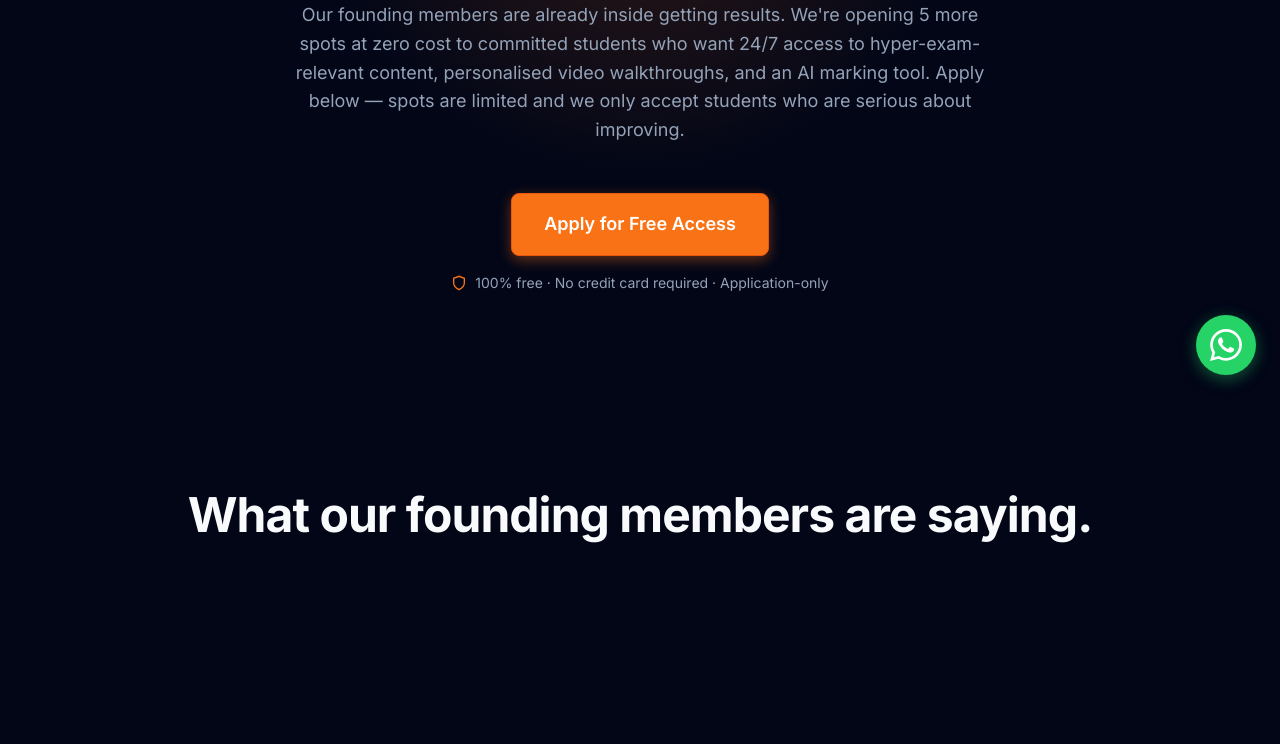
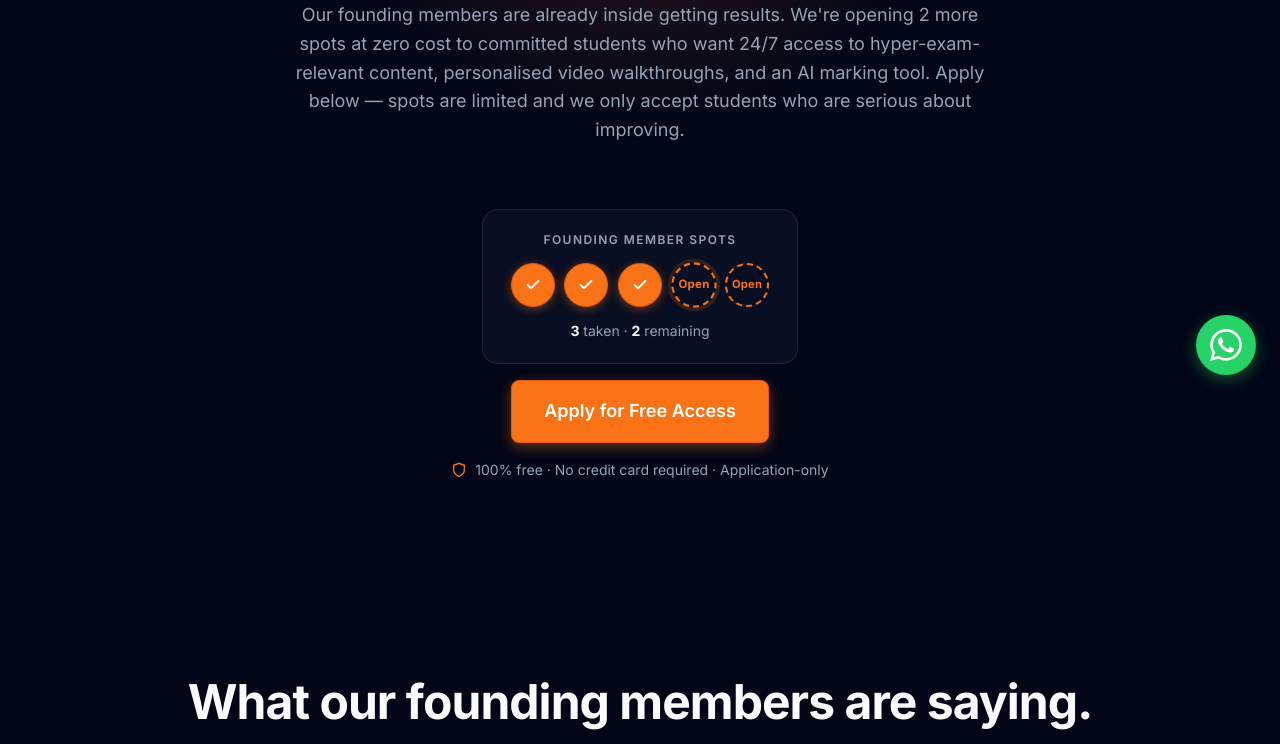
Before and after one commit to nickg313/quickmaths-site, a plain HTML site: page index.html in a window 1280 px wide. Shown: the part 401-1145 px from the top of the page. Drawn offline with Linux system fonts and the light colour scheme; a script that the page names is missing.

Commit message:
Update spot count to 2, refresh headline, add founding-member spots tracker
Co-Authored-By: Claude Opus 4.7 (1M context) <noreply@anthropic.com>

```diff
--- a/index.html
+++ b/index.html
@@ -4,9 +4,9 @@
 <head>
     <meta charset="UTF-8">
     <meta name="viewport" content="width=device-width, initial-scale=1.0">
-    <title>Get Your A* in A Level Maths — Free | QuickMaths</title>
+    <title>An A*-Focused A Level Maths Platform — Completely Free | QuickMaths</title>
     <meta name="description"
-        content="5 free founding member spots remaining. Get 24/7 access to hyper-exam-relevant A-Level Maths content, personalised video walkthroughs, and AI marking — at zero cost.">
+        content="2 free founding member spots remaining. Get 24/7 access to hyper-exam-relevant A-Level Maths content, personalised video walkthroughs, and AI marking — at zero cost.">
     <link rel="preconnect" href="https://fonts.googleapis.com">
     <link rel="preconnect" href="https://fonts.gstatic.com" crossorigin>
     <link href="https://fonts.googleapis.com/css2?family=Inter:wght@300;400;500;600;700;800&display=swap"
@@ -45,9 +45,35 @@
     <header class="section hero">
         <div class="hero-bg-glow"></div>
         <div class="container hero-container animate-on-scroll">
-            <span class="badge">🔥 5 More Founding Member Spots — Apply Now</span>
-            <h1 class="hero-title">Get Your A* in A Level Maths &mdash; <span>Completely Free.</span></h1>
-            <p class="hero-subtitle">Our founding members are already inside getting results. We're opening 5 more spots at zero cost to committed students who want 24/7 access to hyper-exam-relevant content, personalised video walkthroughs, and an AI marking tool. Apply below &mdash; spots are limited and we only accept students who are serious about improving.</p>
+            <span class="badge">🔥 Only 2 Founding Member Spots Left — Apply Now</span>
+            <h1 class="hero-title">An A* focused platform &mdash; <span>Completely Free.</span></h1>
+            <p class="hero-subtitle">Our founding members are already inside getting results. We're opening 2 more spots at zero cost to committed students who want 24/7 access to hyper-exam-relevant content, personalised video walkthroughs, and an AI marking tool. Apply below &mdash; spots are limited and we only accept students who are serious about improving.</p>
+            <div class="spots-tracker" aria-label="3 of 5 founding member spots taken, 2 remaining">
+                <div class="spots-tracker-label">Founding Member Spots</div>
+                <div class="spots-tracker-row">
+                    <div class="spot taken" aria-label="Spot taken">
+                        <svg width="16" height="16" viewBox="0 0 24 24" fill="none" stroke="currentColor"
+                            stroke-width="3" stroke-linecap="round" stroke-linejoin="round">
+                            <polyline points="20 6 9 17 4 12" />
+                        </svg>
+                    </div>
+                    <div class="spot taken" aria-label="Spot taken">
+                        <svg width="16" height="16" viewBox="0 0 24 24" fill="none" stroke="currentColor"
+                            stroke-width="3" stroke-linecap="round" stroke-linejoin="round">
+                            <polyline points="20 6 9 17 4 12" />
+                        </svg>
+                    </div>
+                    <div class="spot taken" aria-label="Spot taken">
+                        <svg width="16" height="16" viewBox="0 0 24 24" fill="none" stroke="currentColor"
+                            stroke-width="3" stroke-linecap="round" stroke-linejoin="round">
+                            <polyline points="20 6 9 17 4 12" />
+                        </svg>
+                    </div>
+                    <div class="spot available" aria-label="Spot available">Open</div>
+                    <div class="spot available" aria-label="Spot available">Open</div>
+                </div>
+                <div class="spots-tracker-caption"><strong>3</strong> taken &middot; <strong>2</strong> remaining</div>
+            </div>
             <div class="hero-cta-group">
                 <a href="https://tally.so/r/ODPE07" class="btn btn-primary lg">Apply for Free Access</a>
                 <p class="reassurance">
@@ -226,7 +252,7 @@
                 <div class="step">
                     <div class="step-number">1</div>
                     <h3>Submit Your Application</h3>
-                    <p>Apply for one of 5 remaining founding member spots. If accepted, you get instant, unrestricted access to every resource and tool &mdash; completely free.
+                    <p>Apply for one of 2 remaining founding member spots. If accepted, you get instant, unrestricted access to every resource and tool &mdash; completely free.
                     </p>
                 </div>
                 <div class="step-connector"></div>
@@ -253,7 +279,7 @@
             <div class="pricing-layout">
                 <div class="pricing-context">
                     <h2 class="section-title">Why are we giving this away for free?</h2>
-                    <p class="section-subtitle">Our current founding members are already seeing the value of QuickMaths. We're now accepting 5 more committed students at zero cost to grow alongside us. You get full, unrestricted access to everything &mdash; no catch, no credit card. We just ask that you show up, use the platform, and share your honest experience.</p>
+                    <p class="section-subtitle">Our current founding members are already seeing the value of QuickMaths. We're now accepting 2 more committed students at zero cost to grow alongside us. You get full, unrestricted access to everything &mdash; no catch, no credit card. We just ask that you show up, use the platform, and share your honest experience.</p>
                     <ul class="pricing-benefits">
                         <li><svg width="20" height="20" viewBox="0 0 24 24" fill="none" stroke="currentColor"
                                 stroke-width="2">
@@ -284,7 +310,7 @@
                         </div>
                         <div class="discount-badge"
                             style="display: inline-block; background: rgba(239, 68, 68, 0.15); color: #ef4444; border: 1px solid rgba(239, 68, 68, 0.3); padding: 0.4rem 0.8rem; border-radius: 9999px; font-size: 0.875rem; font-weight: 600; margin-top: 1rem;">
-                            Only 5 more founding spots — apply now
+                            Only 2 founding spots left — apply now
                         </div>
                     </div>
                     <a href="https://tally.so/r/ODPE07" class="btn btn-primary block lg">Apply for Free Access</a>
@@ -357,7 +383,7 @@
                         </svg>
                     </button>
                     <div class="faq-answer">
-                        <p>We only have 5 spots and we want to make sure they go to students who are genuinely committed to improving their grade. The application is short &mdash; it just helps us understand where you are and that you'll actually use the platform.</p>
+                        <p>We only have 5 founding spots in total and want to make sure they go to students who are genuinely committed to improving their grade. With just 2 left, the application is short &mdash; it just helps us understand where you are and that you'll actually use the platform.</p>
                     </div>
                 </div>
                 <div class="faq-item">
@@ -380,7 +406,7 @@
     <!-- Final CTA Section -->
     <section class="section final-cta">
         <div class="container center animate-on-scroll">
-            <h2 class="section-title">5 founding spots left. Apply now.</h2>
+            <h2 class="section-title">2 founding spots left. Apply now.</h2>
             <p class="section-subtitle">Our members are already inside getting results. Apply for free access to everything &mdash; walkthroughs, AI marking, personalised support. We only accept students who are serious about getting their A*.</p>
             <a href="https://tally.so/r/ODPE07" class="btn btn-primary lg">Apply for Free Access</a>
         </div>
--- a/styles.css
+++ b/styles.css
@@ -272,6 +272,85 @@ a {
 }
 
 .hero-cta-group { margin-top: 1rem; }
+
+/* Spots Tracker */
+.spots-tracker {
+  display: inline-flex;
+  flex-direction: column;
+  align-items: center;
+  gap: 0.85rem;
+  margin-top: 2rem;
+  padding: 1.25rem 1.75rem;
+  background: var(--bg-surface-glass);
+  border: 1px solid var(--border-color);
+  border-radius: var(--radius-md);
+  backdrop-filter: blur(12px);
+  -webkit-backdrop-filter: blur(12px);
+}
+
+.spots-tracker-label {
+  font-size: 0.75rem;
+  font-weight: 600;
+  text-transform: uppercase;
+  letter-spacing: 0.12em;
+  color: var(--text-muted);
+}
+
+.spots-tracker-row {
+  display: flex;
+  gap: 0.6rem;
+}
+
+.spot {
+  width: 44px;
+  height: 44px;
+  border-radius: 50%;
+  display: flex;
+  align-items: center;
+  justify-content: center;
+  font-size: 0.7rem;
+  font-weight: 700;
+  letter-spacing: 0.02em;
+}
+
+.spot.taken {
+  background: var(--accent-primary);
+  border: 1px solid var(--accent-hover);
+  color: white;
+  box-shadow: 0 2px 10px var(--accent-glow);
+}
+
+.spot.available {
+  background: transparent;
+  border: 2px dashed var(--accent-primary);
+  color: var(--accent-primary);
+  animation: spot-pulse 2.2s ease-in-out infinite;
+}
+
+.spot.available:nth-of-type(5) {
+  animation-delay: 0.5s;
+}
+
+@keyframes spot-pulse {
+  0%, 100% {
+    box-shadow: 0 0 0 0 var(--accent-glow);
+    transform: scale(1);
+  }
+  50% {
+    box-shadow: 0 0 0 6px transparent;
+    transform: scale(1.05);
+  }
+}
+
+.spots-tracker-caption {
+  font-size: 0.875rem;
+  color: var(--text-muted);
+}
+
+.spots-tracker-caption strong {
+  color: var(--text-main);
+  font-weight: 700;
+}
 
 .reassurance {
   margin-top: 1rem;
```
